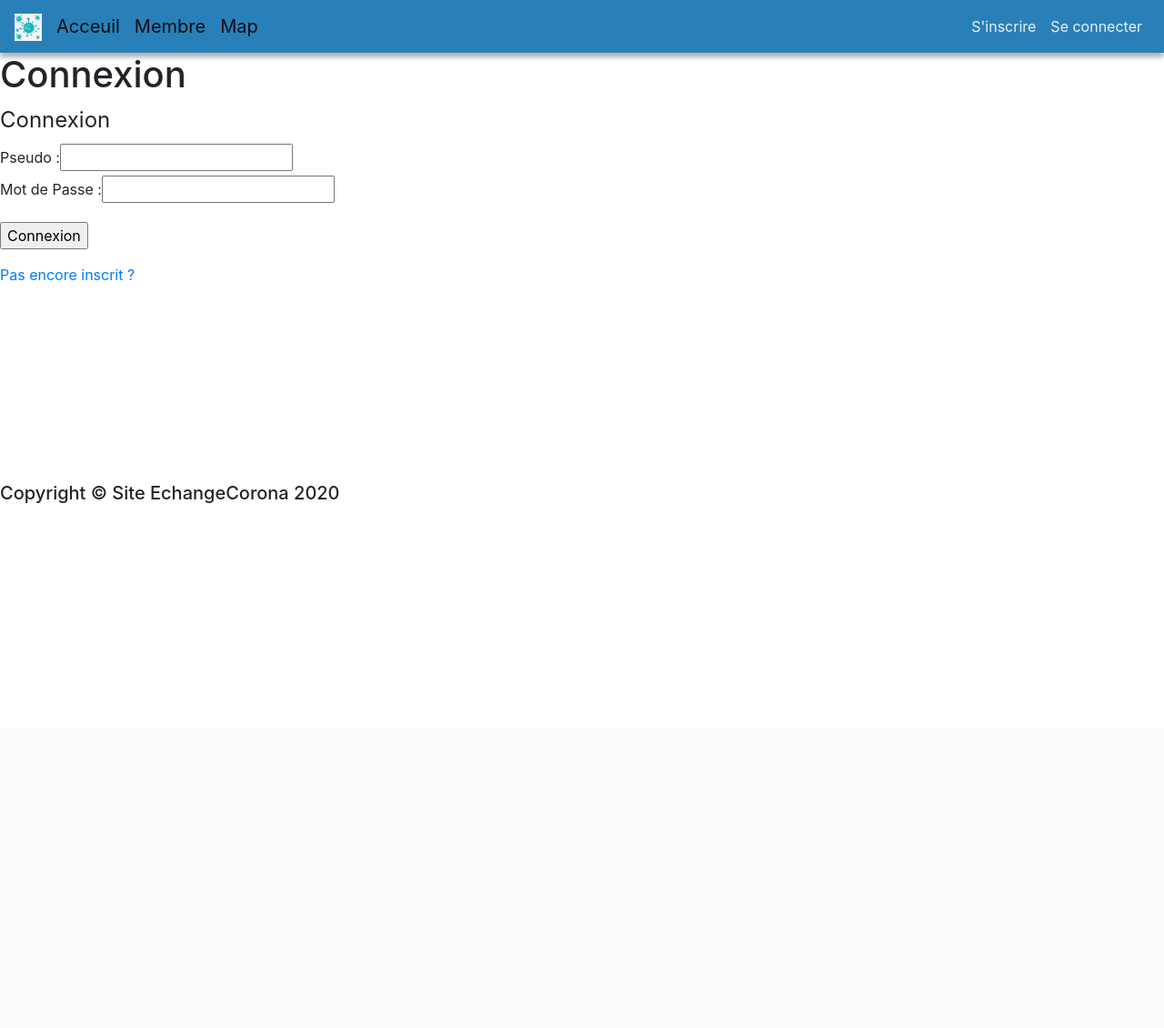
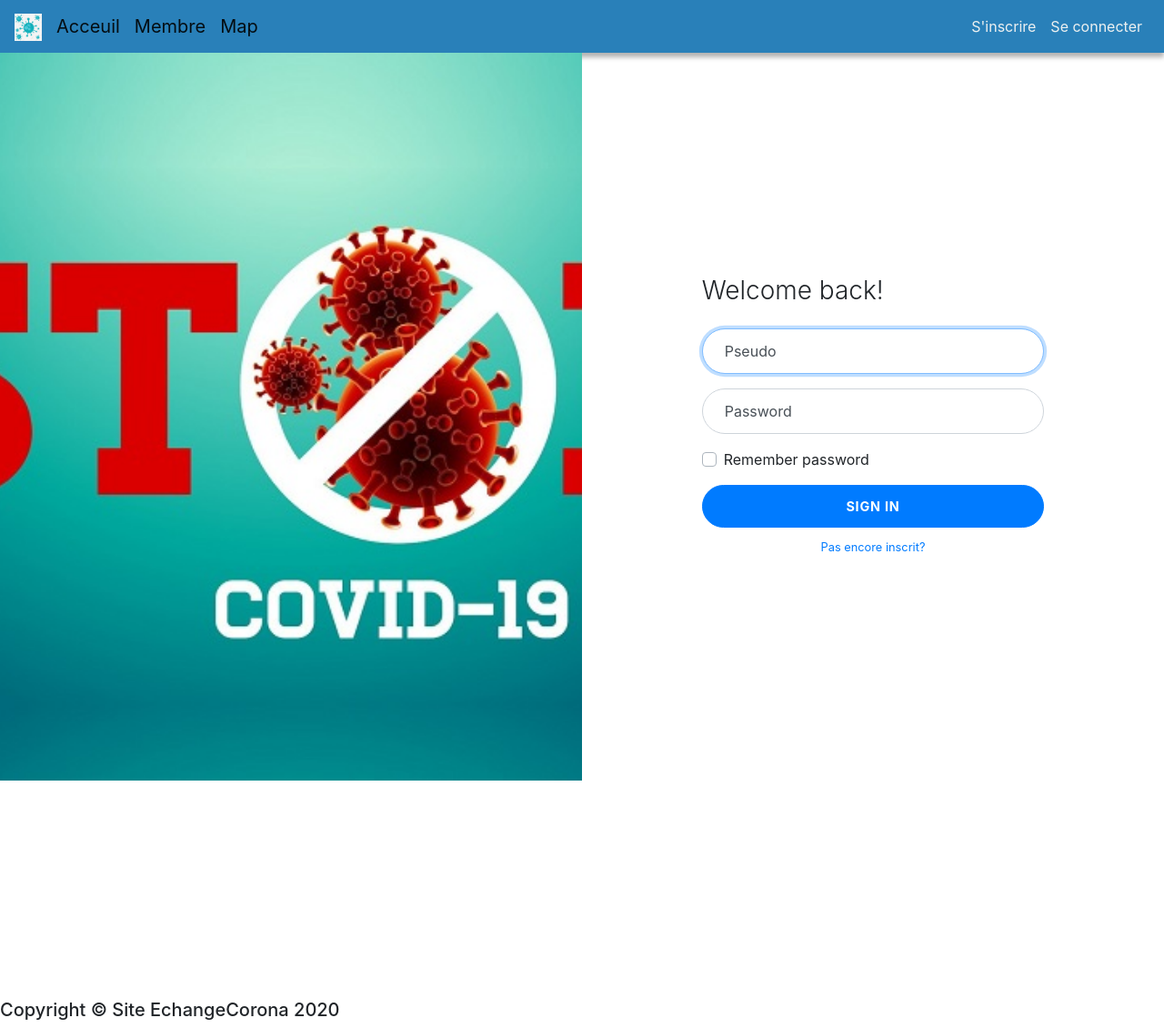
Before and after one commit to AntiEdge/Projet-TM, a PHP site: page /connexion.php in a window 1280 px wide. Shown: the whole page at 91% size. Before the commit the page ends 553 px from the top, so only its background shows below. Run offline with PHP 8.4, Linux system fonts and the light colour scheme.

Commit message:
Add styled Connexion form

```diff
--- a/ProjetTM/connexion.php
+++ b/ProjetTM/connexion.php
@@ -23,24 +23,46 @@ if (isset($_SESSION['id'])) {
 	?>
 
 <?php
-echo '<h1>Connexion</h1>';
-?>
-
-<?php
 if (!isset($_POST['pseudo'])) //On est dans la page de formulaire
 {
     echo '<form method="post" action="connexion.php">
-    <fieldset>
-    <legend>Connexion</legend>
-    <p>
-    <label for="pseudo">Pseudo :</label><input name="pseudo" type="text" id="pseudo" /><br />
-    <label for="password">Mot de Passe :</label><input type="password" name="password" id="password" />
-    </p>
-    </fieldset>
-    <p><input type="submit" value="Connexion" /></p></form>
-    <a href="./register.php">Pas encore inscrit ?</a>
+		<link rel="stylesheet" type="text/css" href="styles/styles.css">
+		<div class="container-fluid">
+		  <div class="row no-gutter">
+		    <div class="d-none d-md-flex col-md-4 col-lg-6 bg-image"></div>
+		    <div class="col-md-8 col-lg-6">
+		      <div class="login d-flex align-items-center py-5">
+		        <div class="container">
+		          <div class="row">
+		            <div class="col-md-9 col-lg-8 mx-auto">
+		              <h3 class="login-heading mb-4">Welcome back!</h3>
+		              <form>
+		                <div class="form-label-group">
+		                  <input type="text" name="pseudo" id="pseudo" class="form-control" placeholder="Pseudo" required autofocus>
+		                 <label for="pseudo">Pseudo</label>
+		                </div>
 
-    </div>
+		                <div class="form-label-group">
+		                  <input type="password" name="password" id="password" class="form-control" placeholder="Mot de passe" required>
+		                  <label for="password">Password</label>
+		                </div>
+
+		                <div class="custom-control custom-checkbox mb-3">
+		                  <input type="checkbox" class="custom-control-input" id="customCheck1">
+		                  <label class="custom-control-label" for="customCheck1">Remember password</label>
+		                </div>
+		                <button class="btn btn-lg btn-primary btn-block btn-login text-uppercase font-weight-bold mb-2" value="Connexion" type="submit">Sign in</button>
+										<div class="text-center">
+                  <a class="small" href="./register.php">Pas encore inscrit?</a></div>
+		              </form>
+		            </div>
+		          </div>
+		        </div>
+		      </div>
+		    </div>
+		  </div>
+		</div>
+
     </body>
     </html>';
 }
--- a/ProjetTM/styles/styles.css
+++ b/ProjetTM/styles/styles.css
@@ -213,3 +213,122 @@
 	  background-color: #2868c7;
   	transition: background-color 0.2s;
 }
+
+
+
+/* connexion */
+
+
+
+:root {
+  --input-padding-x: 1.5rem;
+  --input-padding-y: 0.75rem;
+}
+
+.login,
+.image {
+  min-height: 100vh;
+}
+
+.bg-image {
+  background-image: url('../img/covid-19.jpg');
+  background-size: cover;
+  background-position: center;
+}
+
+.login-heading {
+  font-weight: 300;
+}
+
+.btn-login {
+  font-size: 0.9rem;
+  letter-spacing: 0.05rem;
+  padding: 0.75rem 1rem;
+  border-radius: 2rem;
+}
+
+.form-label-group {
+  position: relative;
+  margin-bottom: 1rem;
+}
+
+.form-label-group>input,
+.form-label-group>label {
+  padding: var(--input-padding-y) var(--input-padding-x);
+  height: auto;
+  border-radius: 2rem;
+}
+
+.form-label-group>label {
+  position: absolute;
+  top: 0;
+  left: 0;
+  display: block;
+  width: 100%;
+  margin-bottom: 0;
+  /* Override default `<label>` margin */
+  line-height: 1.5;
+  color: #495057;
+  cursor: text;
+  /* Match the input under the label */
+  border: 1px solid transparent;
+  border-radius: .25rem;
+  transition: all .1s ease-in-out;
+}
+
+.form-label-group input::-webkit-input-placeholder {
+  color: transparent;
+}
+
+.form-label-group input:-ms-input-placeholder {
+  color: transparent;
+}
+
+.form-label-group input::-ms-input-placeholder {
+  color: transparent;
+}
+
+.form-label-group input::-moz-placeholder {
+  color: transparent;
+}
+
+.form-label-group input::placeholder {
+  color: transparent;
+}
+
+.form-label-group input:not(:placeholder-shown) {
+  padding-top: calc(var(--input-padding-y) + var(--input-padding-y) * (2 / 3));
+  padding-bottom: calc(var(--input-padding-y) / 3);
+}
+
+.form-label-group input:not(:placeholder-shown)~label {
+  padding-top: calc(var(--input-padding-y) / 3);
+  padding-bottom: calc(var(--input-padding-y) / 3);
+  font-size: 12px;
+  color: #777;
+}
+
+/* Fallback for Edge
+-------------------------------------------------- */
+
+@supports (-ms-ime-align: auto) {
+  .form-label-group>label {
+    display: none;
+  }
+  .form-label-group input::-ms-input-placeholder {
+    color: #777;
+  }
+}
+
+/* Fallback for IE
+-------------------------------------------------- */
+
+@media all and (-ms-high-contrast: none),
+(-ms-high-contrast: active) {
+  .form-label-group>label {
+    display: none;
+  }
+  .form-label-group input:-ms-input-placeholder {
+    color: #777;
+  }
+}
```
Also changed, not shown: ProjetTM/img/covid-19.jpg (added).
